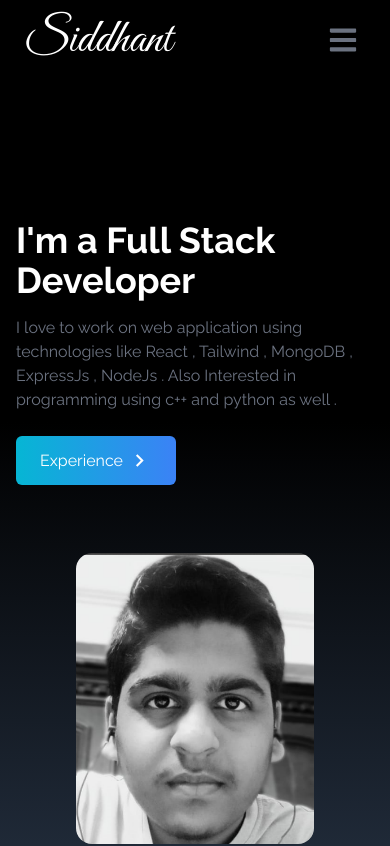
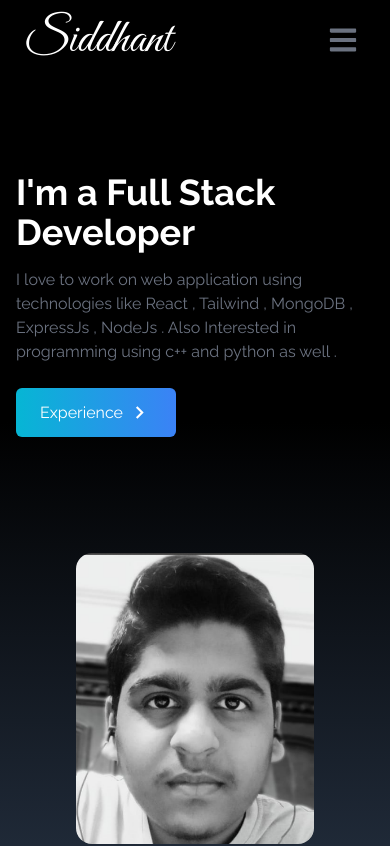
Before and after one commit to sidjain13/my_portfolio, a React (Create React App) app: page / in a window 390 px wide. Shown: the top 846 px of the page. Built offline with nearby package versions, Linux system fonts and the light colour scheme.

Commit message:
changes done

```diff
--- a/src/components/Home.jsx
+++ b/src/components/Home.jsx
@@ -45,7 +45,7 @@ const Home = () => {
 <div id="Home" className='w-full h-screen bg-gradient-to-b from-black via-black to-gray-800 '>
       <div className='max-w-screen-lg  mx-auto flex flex-col items-center justify-center h-full px-4 md:flex-row '>
         <div className='flex flex-col justify-center h-full'>
-            <h2 className='text-white font-bold text-4xl sm:text-7xl mt-40 md:mt-0'>I'm a Full Stack Developer</h2>
+            <h2 className='text-white font-bold text-4xl sm:text-7xl mt-16 md:mt-0'>I'm a Full Stack Developer</h2>
 
                   <p className='text-gray-500 py-4 max-w-md '>I love to work on web application using technologies like React , Tailwind , MongoDB , ExpressJs , NodeJs . Also Interested in programming using c++ and python as well .
 </p>
```
